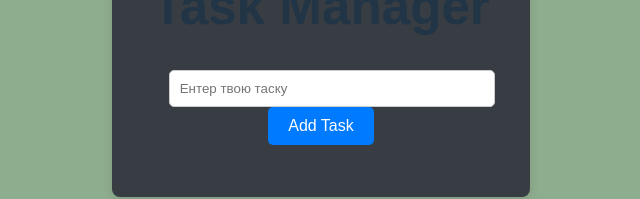
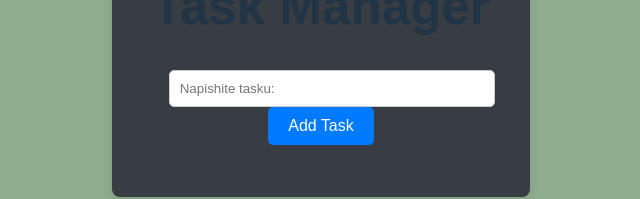
Before and after one commit to ysebo/last-task-frontend, a React (Vite) app: page / in a window 1280 px wide. Shown: the part 175-374 px from the top of the page, without its empty margins (339-979 px from the left). Built offline with nearby package versions, Linux system fonts and the light colour scheme.

Commit message:
updated entering text

```diff
--- a/src/AddTask.jsx
+++ b/src/AddTask.jsx
@@ -18,7 +18,7 @@ const AddTask = () => {
         type="text"
         value={taskInput}
         onChange={(e) => setTaskInput(e.target.value)}
-        placeholder="Ентер твою таску"
+        placeholder="Napishite tasku:"
       />
       <button onClick={handleAddTask}>Add Task</button>
     </div>
--- a/src/useTaskManager.jsx
+++ b/src/useTaskManager.jsx
@@ -17,7 +17,6 @@ const useTaskManager = () => {
     tasks,
     addTask,
     deleteTask,
-    getTasks,
   };
 };
 
```
